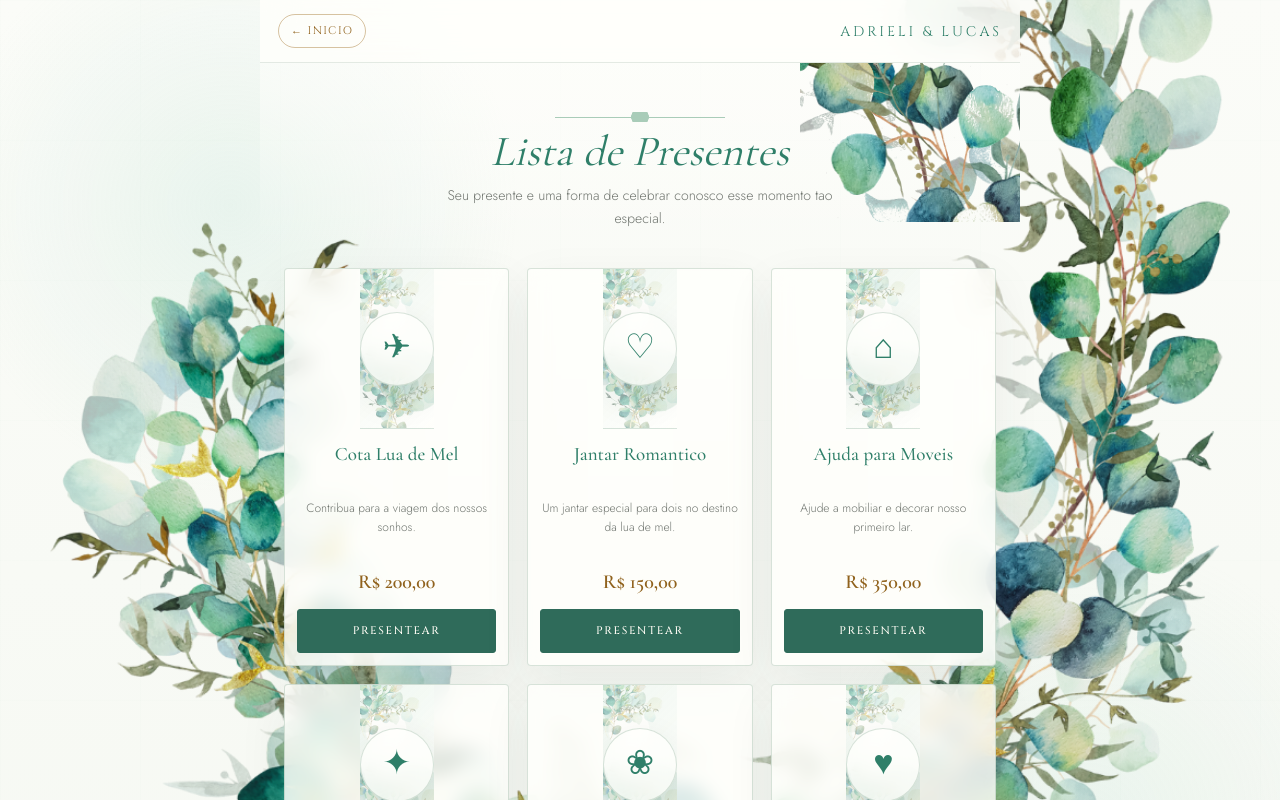
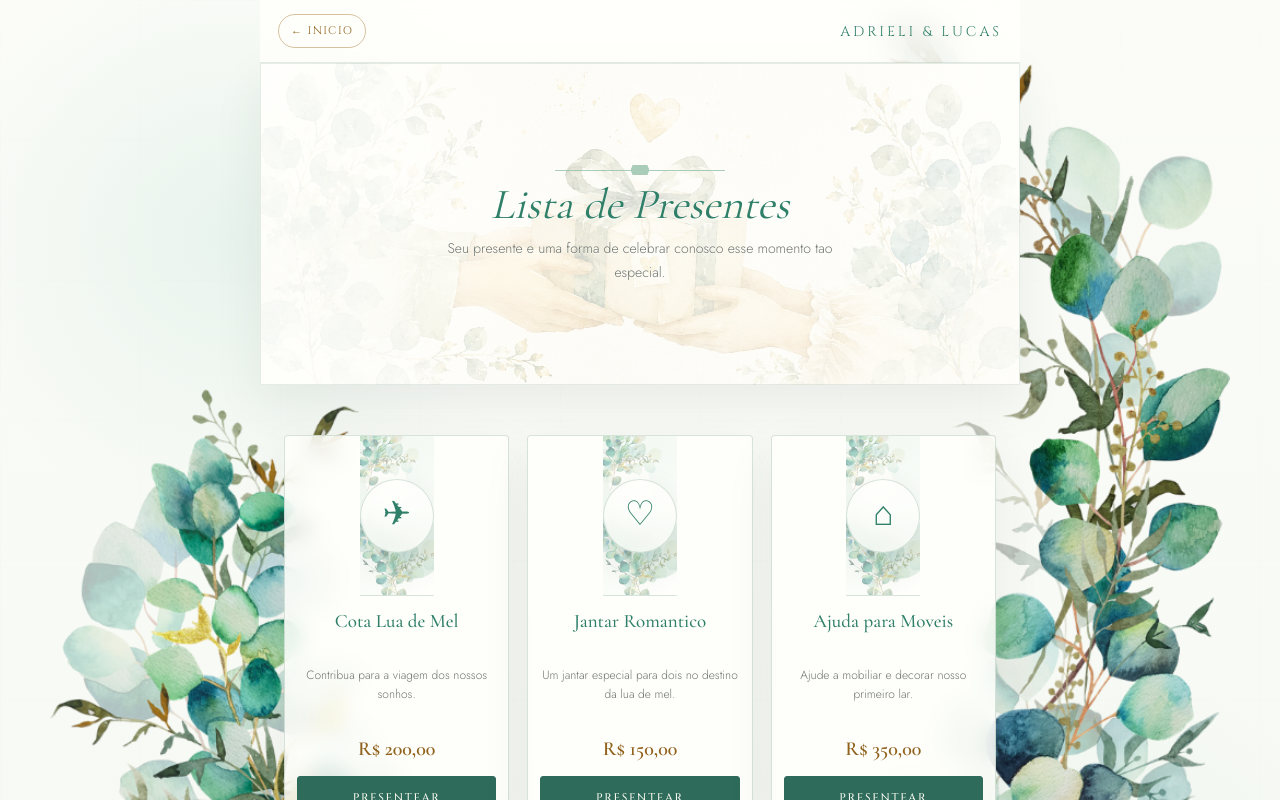
Before and after one commit to zanilucas/casamentolucas, a Next.js app: page /presentes in a window 1280 px wide. Shown: the top 800 px of the page. Built offline with nearby package versions, Linux system fonts and the light colour scheme; no server answers.

Commit message:
Adiciona imagem no topo dos presentes

```diff
--- a/src/app/globals.css
+++ b/src/app/globals.css
@@ -1065,6 +1065,44 @@ body {
 }
 
 /* Catalogo de presentes */
+.gifts-intro {
+  position: relative;
+  max-width: 980px;
+  min-height: 260px;
+  margin: 0 auto 24px;
+  overflow: hidden;
+  border-bottom: 1px solid rgba(142, 174, 153, 0.22);
+  background:
+    linear-gradient(90deg, rgba(255, 255, 252, 0.92) 0 18%, rgba(255, 255, 252, 0.62) 42%, rgba(255, 255, 252, 0.88) 100%),
+    url("/brand/gift-header.jpg") center / cover no-repeat;
+  box-shadow: 0 18px 46px rgba(39, 59, 53, 0.08);
+}
+
+.gifts-intro::after {
+  position: absolute;
+  inset: 0;
+  content: "";
+  background: radial-gradient(circle at center, rgba(255, 255, 252, 0.54), rgba(255, 255, 252, 0.18) 58%, rgba(255, 255, 252, 0.44));
+  pointer-events: none;
+}
+
+.gifts-intro .page-header {
+  position: relative;
+  z-index: 1;
+  display: grid;
+  min-height: 260px;
+  align-content: center;
+  padding: 48px 26px;
+  background: transparent;
+}
+
+.gifts-intro .page-title,
+.gifts-intro .page-sub {
+  text-shadow:
+    0 1px 0 rgba(255, 255, 252, 0.98),
+    0 10px 28px rgba(255, 255, 252, 0.9);
+}
+
 .gift-grid {
   grid-template-columns: repeat(2, minmax(0, 1fr));
   gap: 14px;
@@ -1200,6 +1238,16 @@ body {
 }
 
 @media (min-width: 760px) {
+  .gifts-intro {
+    min-height: 320px;
+    margin-bottom: 34px;
+    border: 1px solid rgba(142, 174, 153, 0.22);
+  }
+
+  .gifts-intro .page-header {
+    min-height: 320px;
+  }
+
   .gift-grid {
     grid-template-columns: repeat(3, minmax(0, 1fr));
     gap: 18px;
@@ -1211,6 +1259,16 @@ body {
 }
 
 @media (max-width: 374px) {
+  .gifts-intro {
+    min-height: 238px;
+  }
+
+  .gifts-intro .page-header {
+    min-height: 238px;
+    padding-right: 18px;
+    padding-left: 18px;
+  }
+
   .gift-grid {
     grid-template-columns: 1fr;
   }
--- a/src/app/presentes/page.tsx
+++ b/src/app/presentes/page.tsx
@@ -41,10 +41,12 @@ export default async function GiftsPage() {
     <main className="app-shell">
       <div className="container-mobile">
         <Topbar backHref="/" />
-        <PageHeader
-          title="Lista de Presentes"
-          subtitle="Seu presente e uma forma de celebrar conosco esse momento tao especial."
-        />
+        <div className="gifts-intro">
+          <PageHeader
+            title="Lista de Presentes"
+            subtitle="Seu presente e uma forma de celebrar conosco esse momento tao especial."
+          />
+        </div>
 
         <section className="gift-grid">
           {gifts.map((gift) => (
```
Also changed, not shown: public/brand/gift-header.jpg (added).
